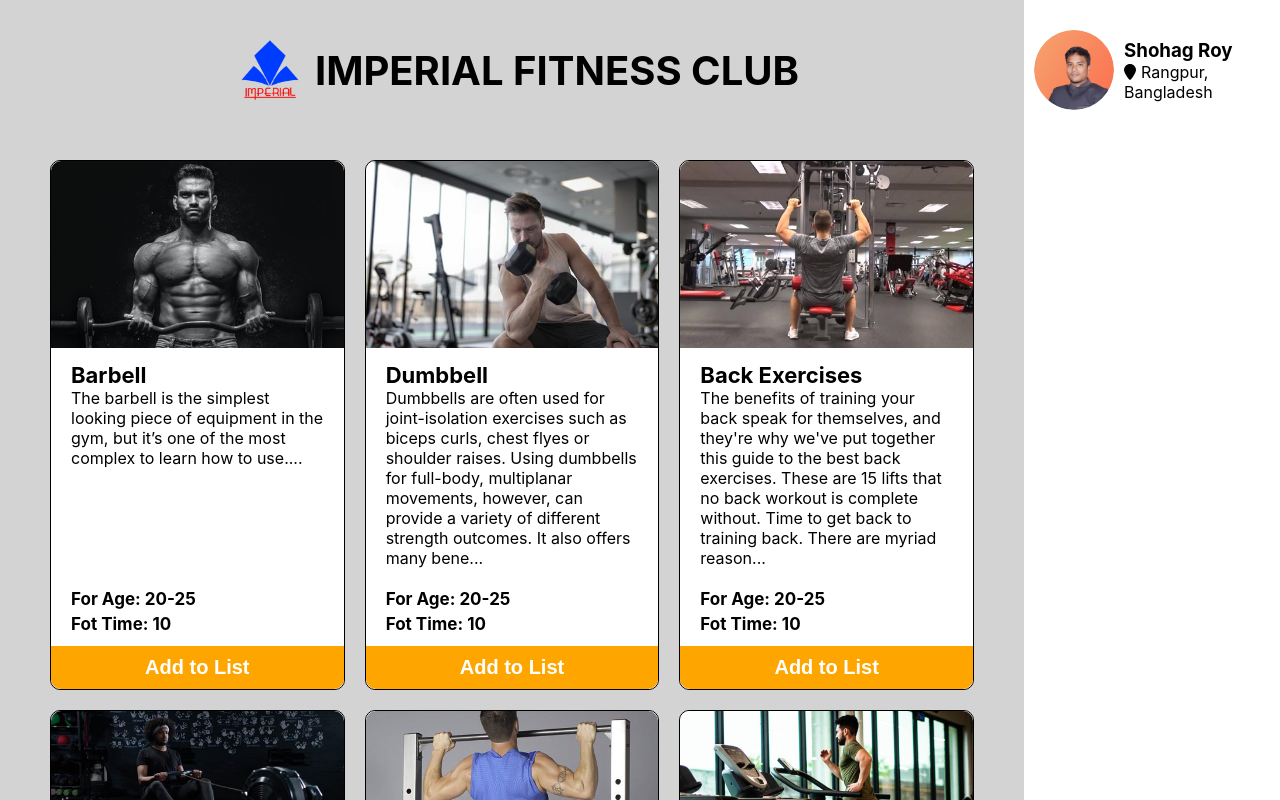
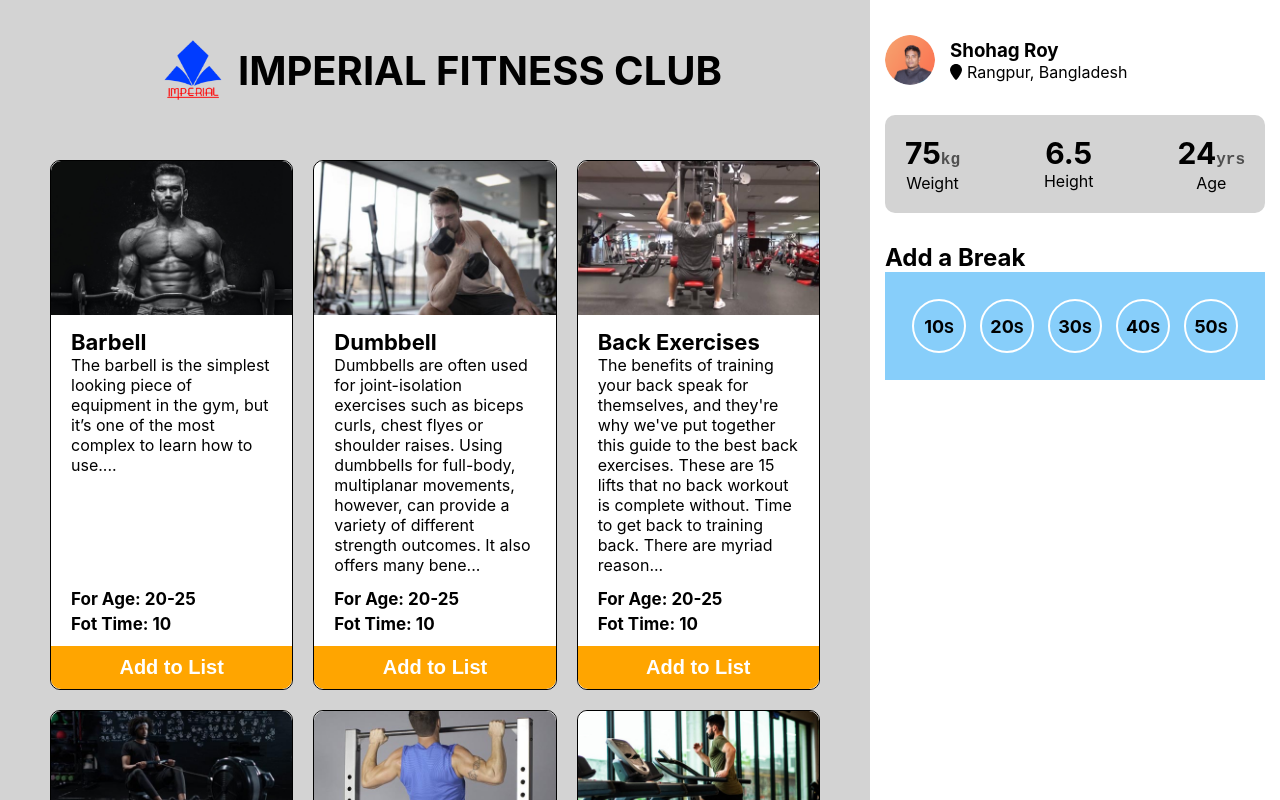
Before and after one commit to shohagroy/imperial-fitness-club, a React (Create React App) app: page / in a window 1280 px wide. Shown: the top 800 px of the page. Built offline with nearby package versions, Linux system fonts and the light colour scheme.

Commit message:
break component added

```diff
--- a/src/components/AsideComponent/AsideComponent.css
+++ b/src/components/AsideComponent/AsideComponent.css
@@ -3,20 +3,3 @@
 .aside{
     /* background-color: blue; */
 }
-
-.user-info{
-    display: flex;
-    align-items: center;
-    justify-content: center;
-    margin-top: 20px;
-}
-
-.user-info img{
-    width: 100px;
-    border-radius: 50%;
-    padding: 10px;
-}
-
-.info .icon{
-    padding-right: 5px;
-}
--- a/src/components/AsideComponent/AsideComponent.js
+++ b/src/components/AsideComponent/AsideComponent.js
@@ -1,25 +1,15 @@
 import React from 'react';
 import './AsideComponent.css'
-import { FontAwesomeIcon } from '@fortawesome/react-fontawesome';
-
-
-import image from '../Images/user-image.png'
-import { faLocationPin } from '@fortawesome/free-solid-svg-icons';
-
+import Break from './Break/Break';
+import User from './User/User';
 
 
 const AsideComponent = () => {
     return (
         <div className='aside'>
-            <div className='user-info'>
-                <img src={image} alt="user-image" />
-                <div className='info'>
-                    <h3>Shohag Roy</h3>
-                    <p> <FontAwesomeIcon className='icon' icon={faLocationPin}/>
-                        Rangpur, Bangladesh</p>
-                </div>
+            <User/>
+            <Break/>
 
-            </div>
 
         </div>
     );
--- /dev/null
+++ b/src/components/AsideComponent/Break/Break.css
@@ -0,0 +1,43 @@
+
+.break-container{
+    padding: 15px;
+}
+
+.break-button-container{
+    display: flex;
+    justify-content: space-around;
+    background-color: lightskyblue;
+    padding: 20px;
+}
+
+.break-button-container button{
+    /* font-size: 18px; */
+    padding: 10px;
+    margin: 5px;
+    border-radius: 50% 52%;
+}
+
+.break-button-container .button{
+    /* background-color: white; */
+    padding: 25px;
+    border: 2px solid white;
+    margin: 7px;
+    border-radius: 50%;
+    position: relative;
+    cursor: pointer;
+}
+
+.button p{
+    position: absolute;
+    top: 50%;
+    transform: translate(-50%, -50%);
+    font-size: 18px;
+    font-weight: bold;
+}
+
+.button:hover{
+    background-color: orange;
+    color: white;
+    font-size: 25px;
+
+}
--- /dev/null
+++ b/src/components/AsideComponent/Break/Break.js
@@ -0,0 +1,30 @@
+import React from 'react';
+import './Break.css'
+
+const Break = () => {
+    return (
+        <div className='break-container'>
+            <h2>Add a Break</h2>
+            <div className='break-button-container'>
+                <div className='button'>
+                    <p>10<small>S</small></p>
+                </div>
+                <div className='button'>
+                    <p>20<small>S</small></p>
+                </div>
+                <div className='button'>
+                    <p>30<small>S</small></p>
+                </div>
+                <div className='button'>
+                    <p>40<small>S</small></p>
+                </div>
+                <div className='button'>
+                    <p>50<small>S</small></p>
+                </div>
+            </div>
+
+        </div>
+    );
+};
+
+export default Break;
--- /dev/null
+++ b/src/components/AsideComponent/User/User.css
@@ -0,0 +1,37 @@
+
+
+.user-info{
+    display: flex;
+    align-items: center;
+    margin-top: 20px;
+}
+
+.user-info img{
+    width: 80px;
+    border-radius: 50%;
+    padding: 15px;
+}
+
+.info .icon{
+    padding-right: 5px;
+}
+
+.info-container{
+    display: flex;
+    justify-content: space-between;
+    margin: 15px;
+    padding: 20px;
+    background-color: lightgray;
+    border-radius: 10px;
+    text-align: center;
+}
+
+.info-container h2{
+    font-size: 30px;
+    font-weight: 700;
+}
+
+.info-container small{
+    font-size: 16px;
+    color: rgba(0, 0, 0, 0.627);
+}
--- /dev/null
+++ b/src/components/AsideComponent/User/User.js
@@ -0,0 +1,43 @@
+import React from 'react';
+import './User.css'
+
+
+import { FontAwesomeIcon } from '@fortawesome/react-fontawesome';
+
+
+import image from '../../Images/user-image.png'
+import { faLocationPin } from '@fortawesome/free-solid-svg-icons';
+
+
+
+const User = () => {
+    return (
+        <div className='user'>
+            <div className='user-info'>
+            <img src={image} alt="user-image" />
+             <div className='info'>
+                <h3>Shohag Roy</h3>
+                <p> <FontAwesomeIcon className='icon' icon={faLocationPin}/>
+                Rangpur, Bangladesh</p>
+            </div>
+        </div>
+
+            <div className='info-container'>
+                <div>
+                    <h2>75<samp><small>kg</small></samp></h2>
+                    <p>Weight</p>
+                </div>
+                <div>
+                    <h2>6.5</h2>
+                    <p>Height</p>
+                </div>
+                <div>
+                    <h2>24<samp><small>yrs</small></samp></h2>
+                    <p>Age</p>
+                </div>
+            </div>
+        </div>
+    );
+};
+
+export default User;
```
